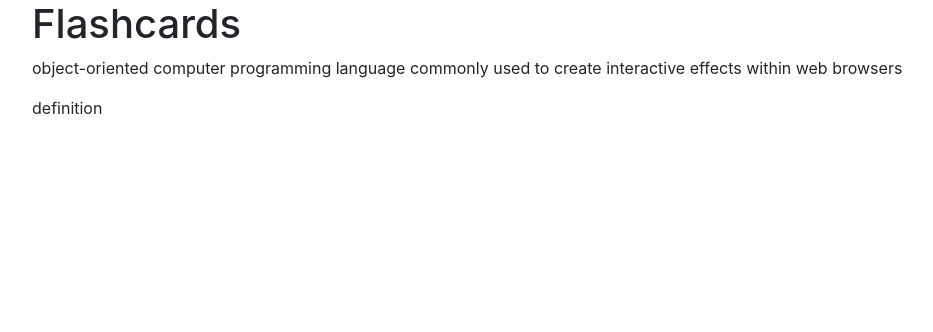
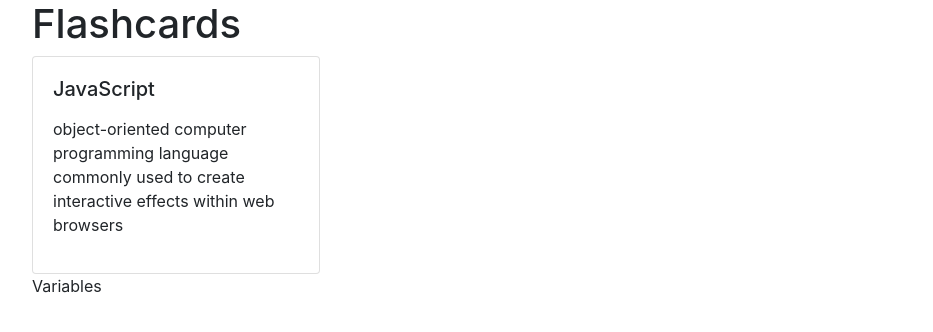
Before and after one commit to jessb-epicodus/flashcards, a plain HTML site: page index.html in a window 1280 px wide. Both pictures are taken after a click on the element "Javascript". Shown: the whole page, without its empty margins (53-986 px from the left). Drawn offline with Linux system fonts and the light colour scheme.

Commit message:
add clickable flashcards

```diff
--- a/index.html
+++ b/index.html
@@ -11,17 +11,25 @@
 <body>
   <div class="container">
     <h1>Flashcards</h1>
-    <div id="Javascript-hidden">
-      <p><span class="clickable">Javascript</span></p>
+    <div class="card" style="width: 18rem;">
+      <div class="card-body">
+        <h5 class="card-title">JavaScript</h5>
+        <p class="card-text">
+          <div id="Javascript-hidden">
+            <p><span class="clickable-1">Javascript</span></p>
+          </div>
+          <div id="Javascript-shown">
+            <p><span class="clickable-1">object-oriented computer programming language commonly used to create interactive effects within web browsers</span></p>
+          </div>
+        </p>
+      </div>
     </div>
-    <div id="Javascript-shown">
-      <p><span class="clickable">object-oriented computer programming language commonly used to create interactive effects within web browsers</span></p>
-    </div>
+
     <div id="Variables-hidden">
-      <p><span class="clickable">Variables</span></p>
+      <p><span class="clickable-2">Variables</span></p>
     </div>
     <div id="Variables-shown">
-      <p><span class="clickable">definition</span></p>
+      <p><span class="clickable-2">definition</span></p>
     </div>
   </div>
 </body>
--- a/js/scripts.js
+++ b/js/scripts.js
@@ -1,10 +1,10 @@
 $(document).ready(function() {
-  $(".clickable").click(function() {
+  $(".clickable-1").click(function() {
     $("#Javascript-shown").toggle();
     $("#Javascript-hidden").toggle();
   });
 
-$(".clickable").click(function() {
+$(".clickable-2").click(function() {
   $("#Variables-shown").toggle();
   $("#Variables-hidden").toggle();
 });
```
